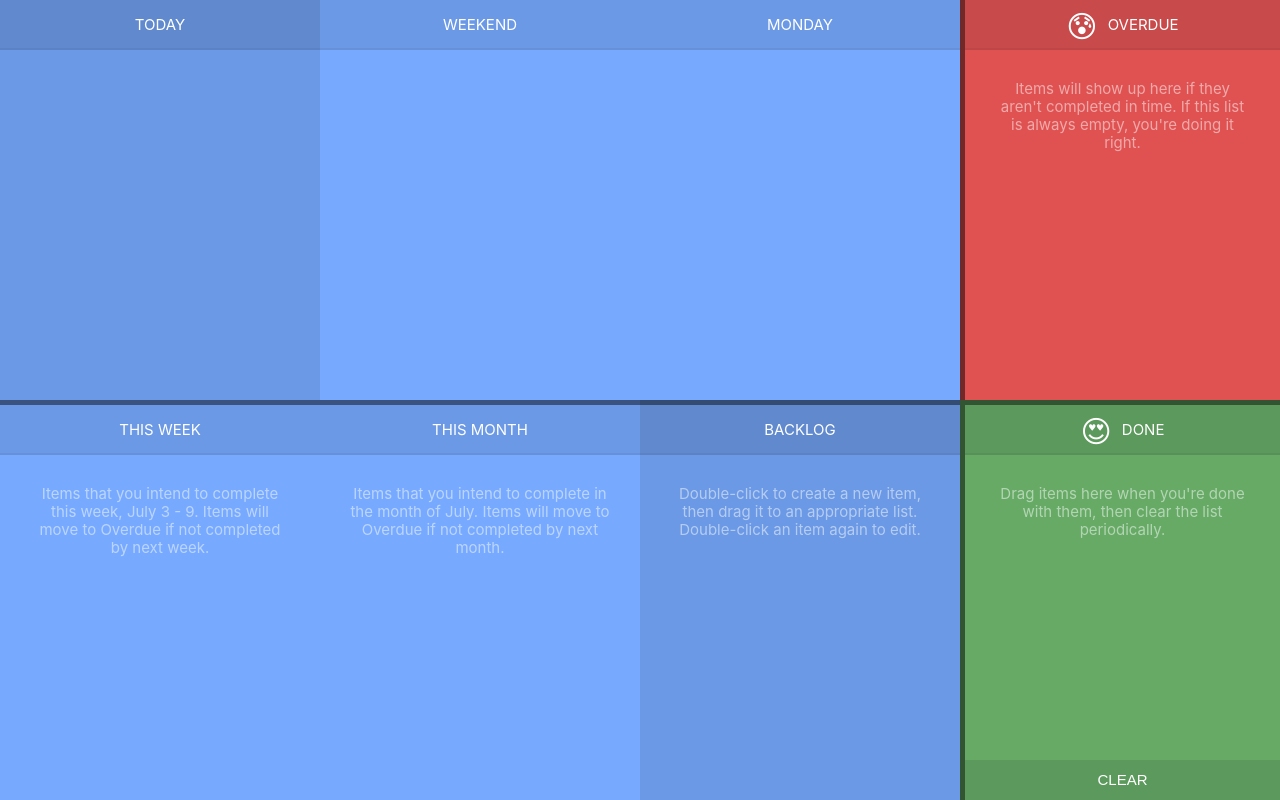
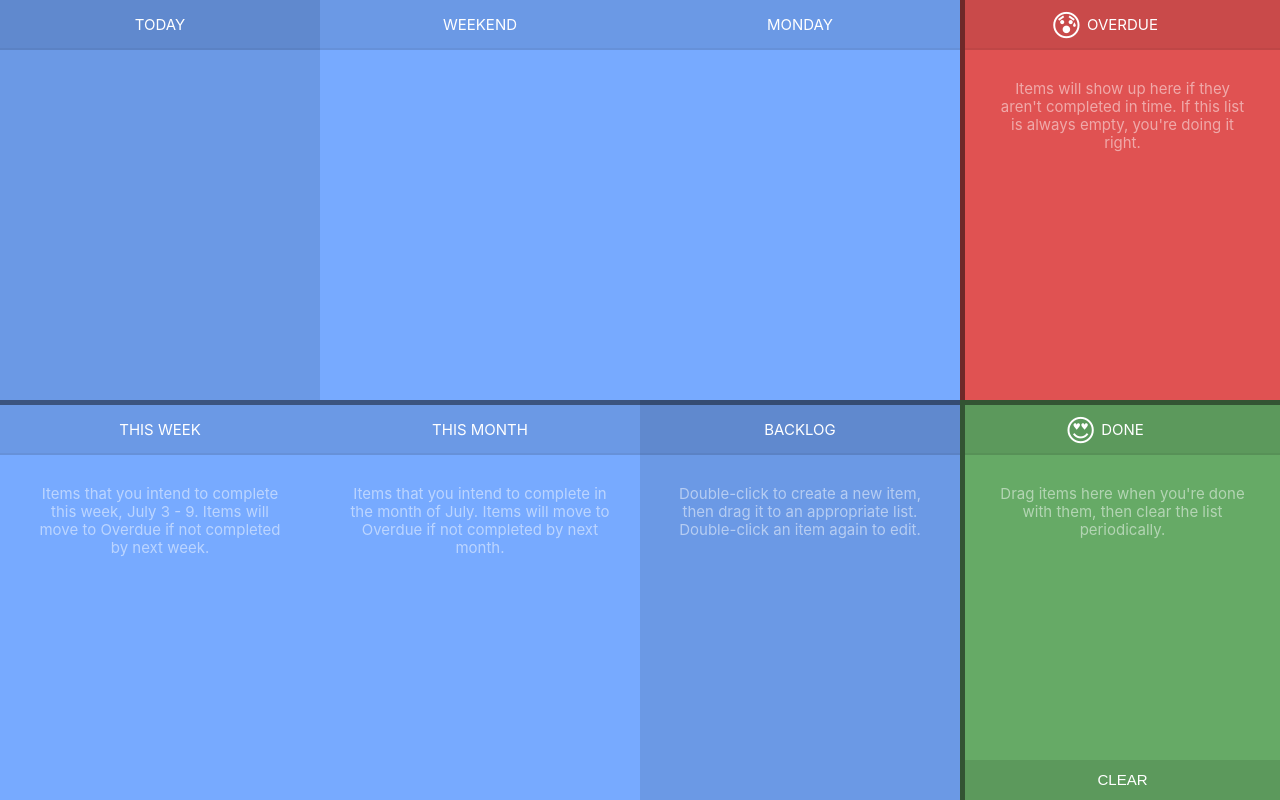
Before and after one commit to 6twenty/planner, a website with bundled scripts: page index.html in a window 1280 px wide. Built offline with nearby package versions, Linux system fonts and the light colour scheme.

Commit message:
Emoji positioning

```diff
--- a/index.css
+++ b/index.css
@@ -98,6 +98,8 @@ main section header[data-emoji]::before {
   font-size: 3rem;
   margin-right: 1rem;
   vertical-align: middle;
+  position: absolute;
+  transform: translateX(calc(-100% - .5rem));
 }
 
 main section .list {
```
